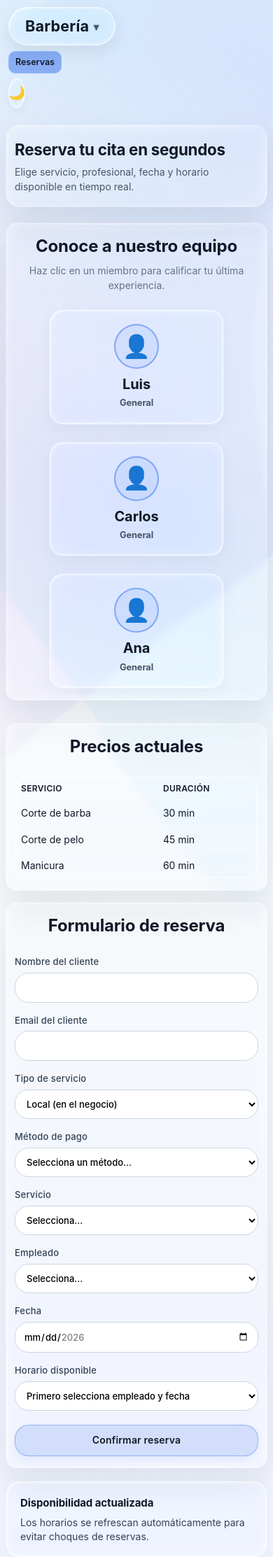
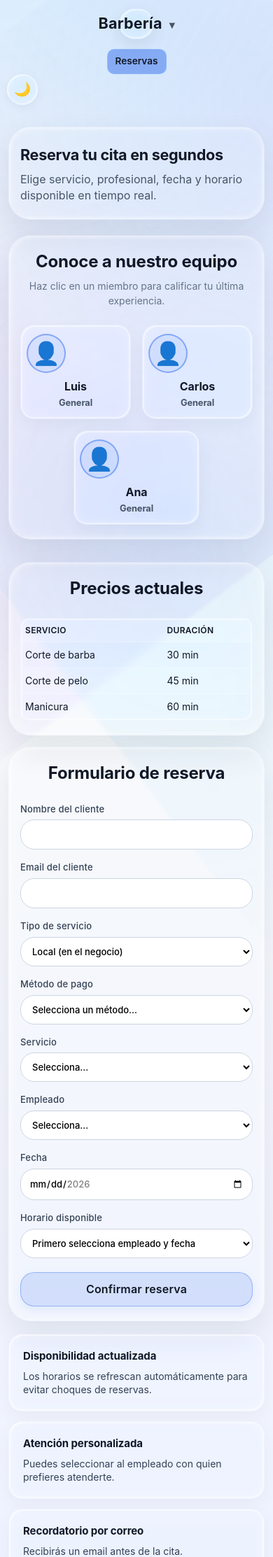
Before and after one commit to 0800NightDev/barberia-app, a Flask app: page / in a window 390 px wide. Shown: the top 2225 px of the page at 70% size. Run offline with Flask 3, Linux system fonts and the light colour scheme.

Commit message:
style: comprehensive mobile UI refinement and performance optimization

```diff
--- a/static/css/styles.css
+++ b/static/css/styles.css
@@ -144,10 +144,46 @@ body::after {
     gap: 12px;
 }
 
-.header-actions {
+.team-grid {
+    display: flex;
+    flex-wrap: wrap;
+    justify-content: center;
+    gap: 1.5rem;
+}
+
+.employee-rating-clickable {
+    cursor: pointer;
+    text-align: center;
+    transition: transform 0.2s;
+    min-width: 200px;
+    max-width: 250px;
+    flex: 1 1 200px;
+}
+
+.brand-dropdown {
+    display: none;
+    position: absolute;
+    top: calc(100% + 0.8rem);
+    left: 0;
+    background: var(--glass-bg);
+    backdrop-filter: var(--glass-filter);
+    -webkit-backdrop-filter: var(--glass-filter);
+    box-shadow: var(--glass-liquid-shine);
+    border-radius: 20px;
+    overflow: hidden;
+    z-index: 50;
+    min-width: 220px;
+    border: var(--glass-border);
+}
+
+.brand-menu-btn {
+    border: none;
+    font-size: 1.35rem;
+    font-weight: bold;
+    padding: 12px 24px;
     display: flex;
     align-items: center;
-    gap: 12px;
+    gap: 0.4rem;
 }
 
 .nav-link {
@@ -1370,35 +1406,34 @@ html[data-theme="dark"] .prices-card td:nth-child(4) {
         gap: 4px;
     }
 
-    .nav-link {
-        font-size: 0.78rem;
-        padding: 6px 9px;
-    }
-
-    /* Body font a bit smaller */
-    body {
-        font-size: 14px;
-    }
-
-    /* Container */
-    .container {
-        margin: 12px auto;
-        padding: 0 8px;
-    }
-
-    /* Cards: tighter padding, smaller radius */
-    .card {
-        padding: 16px 12px;
-        border-radius: 16px;
-    }
-
-    .hero {
-        padding: 18px 12px;
-        border-radius: 20px;
+    .site-header {
+        flex-direction: column;
+        padding: 12px 10px;
+        align-items: center;
+        text-align: center;
+        gap: 10px;
+    }
+
+    .brand-block {
+        justify-items: center;
+    }
+
+    .site-header nav {
+        width: 100%;
+        justify-content: center;
+        flex-wrap: wrap;
+        gap: 8px;
+    }
+
+    .header-actions {
+        width: 100%;
+        justify-content: center;
+        margin-top: 4px;
     }
 
     .hero h2 {
-        font-size: 1.4rem;
+        font-size: 1.35rem;
+        line-height: 1.25;
     }
 
     /* Section badge */
@@ -1407,7 +1442,7 @@ html[data-theme="dark"] .prices-card td:nth-child(4) {
         padding: 4px 9px;
     }
 
-    /* Metrics: stack all cards in one column for very small screens */
+    /* Metrics: stack all cards in one column */
     .metrics-grid {
         flex-direction: column;
         align-items: stretch;
@@ -1422,29 +1457,20 @@ html[data-theme="dark"] .prices-card td:nth-child(4) {
     /* Tables fully scrollable */
     .table-wrapper {
         border-radius: 12px;
+        overflow-x: auto;
     }
 
     table {
-        min-width: 520px;
+        min-width: 500px; /* Reduced for phone */
         font-size: 13px;
     }
 
     th, td {
-        padding: 8px 8px;
+        padding: 8px 6px;
     }
 
     /* Filters: full width single column */
     .filters-grid {
-        grid-template-columns: 1fr;
-    }
-
-    /* Employee items */
-    .employee-item {
-        padding: 10px;
-    }
-
-    /* Service edit form: full single column */
-    .service-edit-form {
         grid-template-columns: 1fr;
     }
 
@@ -1455,45 +1481,87 @@ html[data-theme="dark"] .prices-card td:nth-child(4) {
         width: 100%;
         text-align: center;
         justify-content: center;
-    }
-
-    /* Exception: theme toggle and tiny action buttons */
+        padding: 12px; /* Tappable area */
+    }
+
+    /* Exception: theme toggle and circle icons */
     .theme-toggle,
-    .glass-circle-btn {
-        width: auto !important;
+    .glass-circle-btn,
+    #theme-toggle {
+        width: 44px !important;
+        height: 44px !important;
+        display: flex;
+        align-items: center;
+        justify-content: center;
     }
 
     /* Inline actions stack */
     .inline-actions {
         flex-direction: column;
-        gap: 6px;
-    }
-
-    /* Payment page: reduce font sizes */
-    .payment-amount-card .amount-bcv {
-        font-size: 1.4rem;
-    }
-
-    .payment-timer-value {
-        font-size: 1.5rem;
-    }
-
-    /* Calendar */
+        gap: 8px;
+    }
+
+    /* Calendar Mobile Fixes */
     #admin-calendar {
-        min-height: 320px;
-    }
-
-    /* Chart height */
-    .chart-card {
-        height: 180px;
-    }
-
-    /* Cancel modal: full-screen feel */
+        min-height: 300px;
+    }
+    .fc .fc-toolbar {
+        flex-direction: column;
+        gap: 8px;
+    }
+    .fc .fc-toolbar-title {
+        font-size: 1.1rem !important;
+    }
+    .fc .fc-button {
+        padding: 6px 8px !important;
+        font-size: 12px !important;
+    }
+    .fc .fc-view-harness {
+        height: 350px !important;
+    }
+
+    /* Cancel modal: full-width fix */
     #cancel-reason-modal .card {
-        width: 95%;
-        padding: 16px 12px;
-    }
-}
+        width: 92% !important;
+        max-width: 360px;
+        padding: 18px 14px;
+        margin: 10px;
+        max-height: 90vh;
+        overflow-y: auto;
+    }
+
+    /* Liquid Glass Performance (Mobile-specific simplification) */
+    .hero::before, .card::before {
+        backdrop-filter: blur(2px) !important; /* Lighter blur for speed */
+        filter: none !important; /* Disable heavy SVG filters on mobile */
+    }
+    /* Team grid mobile fixes */
+    .team-grid {
+        gap: 1rem;
+    }
+    .employee-rating-clickable {
+        min-width: 140px;
+        max-width: 180px;
+        flex: 1 1 140px;
+        padding: 12px 8px;
+    }
+    .employee-rating-clickable h4 {
+        font-size: 1rem !important;
+    }
+    .employee-rating-clickable img, .employee-rating-clickable div {
+        width: 3.5rem !important;
+        height: 3.5rem !important;
+    }
+
+    /* Dropdown mobile alignment */
+    .brand-dropdown {
+        left: 50% !important;
+        transform: translateX(-50%) !important;
+        width: 90vw !important;
+        max-width: 300px !important;
+    }
+}
+
 
 
 
--- a/static/js/main.js
+++ b/static/js/main.js
@@ -191,7 +191,11 @@
             initialView: 'dayGridMonth',
             locale: 'es',
             height: 'auto',
-            headerToolbar: {
+            headerToolbar: window.innerWidth < 768 ? {
+                left: 'prev,next',
+                center: 'title',
+                right: 'today'
+            } : {
                 left: 'prev,next today',
                 center: 'title',
                 right: 'dayGridMonth,timeGridWeek,timeGridDay',
--- a/templates/base.html
+++ b/templates/base.html
@@ -17,12 +17,10 @@
 
     <div class="barber-doodles"></div>
     <header class="site-header">
-        <div class="brand-block" style="position: relative; display: inline-block;">
-            <button id="brand-menu-btn" class="glass-circle-btn"
-                style="border: none; font-size: 1.35rem; font-weight: bold; padding: 12px 24px; display: flex; align-items: center; gap: 0.4rem;">Barbería
-                <span style="font-size: 0.7em; margin-top:0.2em; opacity: 0.7;">▾</span></button>
-            <div id="brand-dropdown"
-                style="display: none; position: absolute; top: calc(100% + 0.8rem); left: 0; background: var(--glass-bg, rgba(255,255,255,0.8)); backdrop-filter: var(--glass-filter, blur(20px)); -webkit-backdrop-filter: var(--glass-filter, blur(20px)); box-shadow: var(--glass-inset), 0 10px 25px rgba(0,0,0,0.15); border-radius: 20px; overflow: hidden; z-index: 50; min-width: 220px; border: var(--glass-border);">
+        <div class="brand-block">
+            <button id="brand-menu-btn" class="glass-circle-btn brand-menu-btn">Barbería
+                <span style="font-size: 0.7em; margin-top:0.2em; opacity: 0.7;">&nbsp;▾</span></button>
+            <div id="brand-dropdown" class="brand-dropdown">
                 {% if session.get('is_admin') %}
                 <a href="{{ url_for('admin_dashboard') }}"
                     style="display: block; padding: 1rem 1.25rem; color: var(--text-main, #1e293b); text-decoration: none; border-bottom: 1px solid var(--line-soft, #e2e8f0); font-weight: 600;">Administración</a>
--- a/templates/inicio.html
+++ b/templates/inicio.html
@@ -14,10 +14,9 @@
         <p>Haz clic en un miembro para calificar tu última experiencia.</p>
     </div>
 
-    <div class="team-grid" style="display: flex; flex-wrap: wrap; justify-content: center; gap: 1.5rem;">
+    <div class="team-grid">
         {% for emp in employee_ratings %}
-        <article class="info-card employee-rating-clickable" data-employee-id="{{ emp.id }}"
-            style="cursor: pointer; text-align: center; transition: transform 0.2s; min-width: 200px; max-width: 250px; flex: 1 1 200px;">
+        <article class="info-card employee-rating-clickable" data-employee-id="{{ emp.id }}">
             <div style="margin-bottom: 0.5rem; display: flex; justify-content: center;">
                 {% if emp.photo_path %}
                     <img src="{{ emp.photo_path }}" alt="{{ emp.name }}" style="width: 4rem; height: 4rem; border-radius: 50%; object-fit: cover; border: 2px solid var(--primary-color, rgba(37, 99, 235, 0.45));">
```
